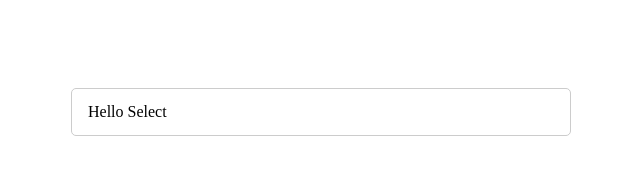
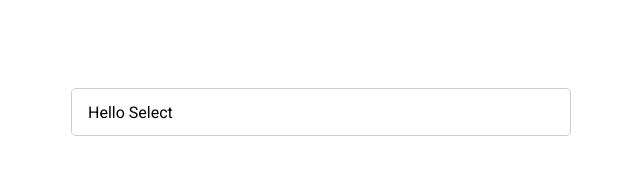
Before and after one commit to kipishinsky/select, a website with bundled scripts: page index.html in a window 1280 px wide. Shown: the full height of the page, 319-959 px from the left. Built offline with nearby package versions, Linux system fonts and the light colour scheme.

Commit message:
add font

```diff
--- a/selectClass/styles.sass
+++ b/selectClass/styles.sass
@@ -1,3 +1,7 @@
+@import url('https://fonts.googleapis.com/css2?family=Roboto&display=swap')
+body
+    font-family: 'Roboto', sans-serif
+
 .app
     padding-top: 5rem
     display: flex
--- /dev/null
+++ b/text.js
@@ -0,0 +1,2 @@
+// https://parceljs.org/getting_started.html
+// https://fonts.google.com/specimen/Roboto?sidebar.open=true&selection.family=Roboto
```
